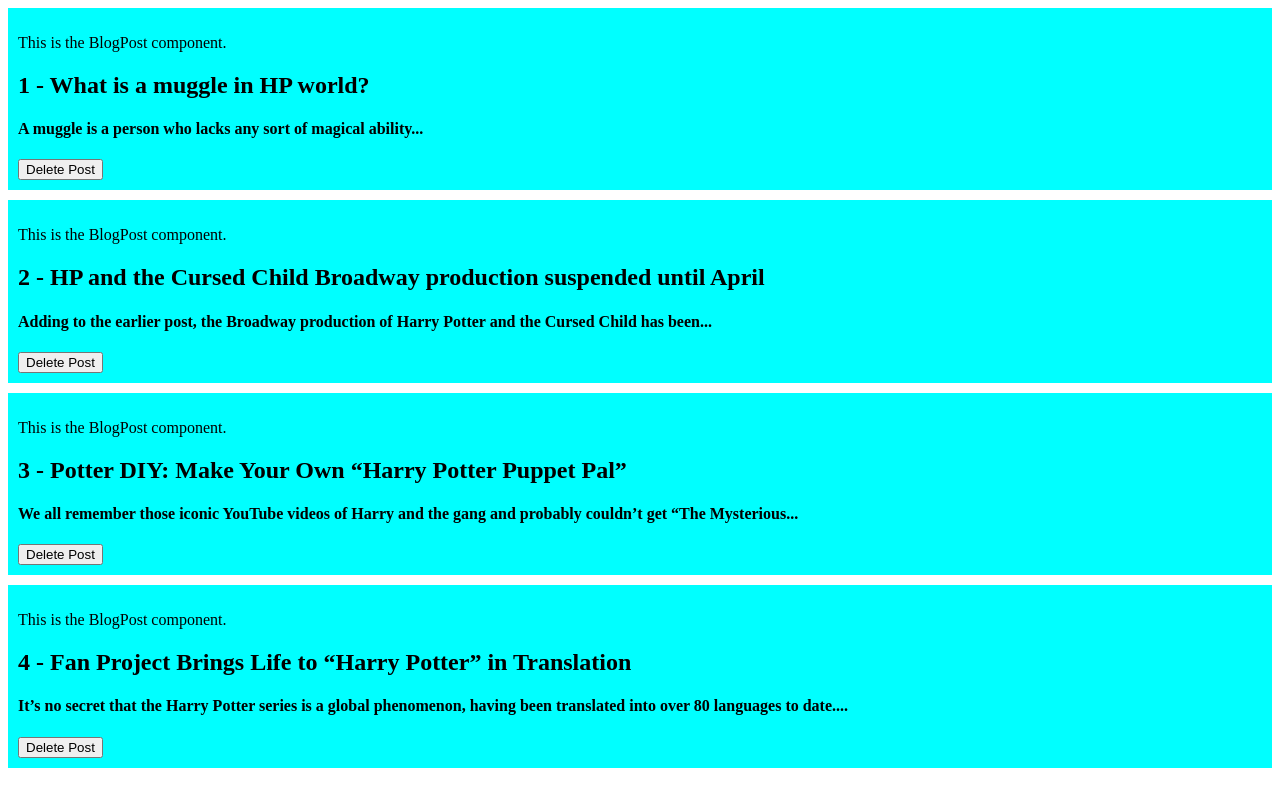
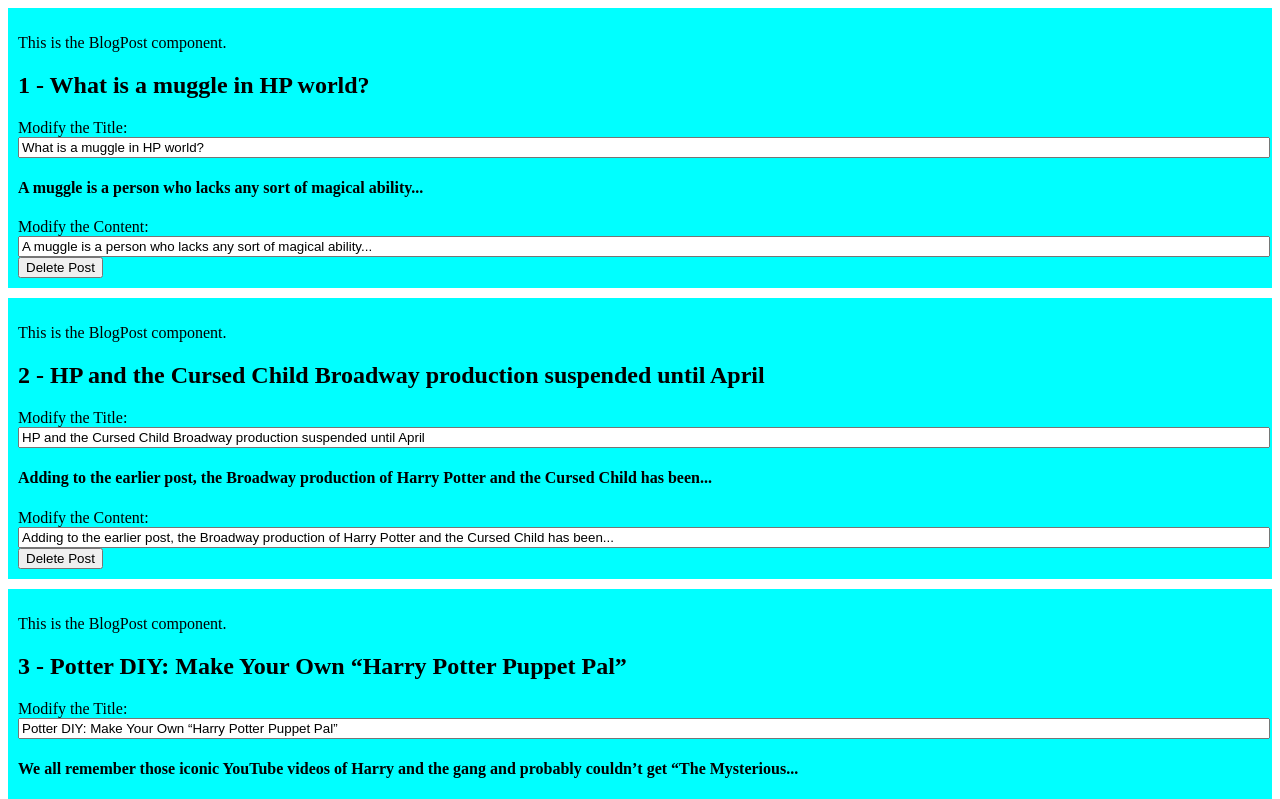
Before and after one commit to LdChambers/learn-vue-3-with-Landen, a Vue app: page / in a window 1280 px wide. Shown: the top 799 px of the page. Built offline with nearby package versions, Linux system fonts and the light colour scheme.

Commit message:
Component v-model for a two-way data binding

```diff
--- a/src/App.vue
+++ b/src/App.vue
@@ -1,5 +1,12 @@
 <template>
-  <BlogPost v-for="post in posts" :key="post.id" v-bind="post" @delete-blog-post="processDeletion"></BlogPost>
+  <BlogPost
+  v-for="post in posts"
+  :key="post.id"
+  :id="post.id"
+  v-model:blogPostTitle="post.blogPostTitle"
+  v-model:blogPostContent="post.blogPostContent"
+  @delete-blog-post="processDeletion"
+  ></BlogPost>
 </template>
 
 <script setup>
--- a/src/BlogPost.vue
+++ b/src/BlogPost.vue
@@ -5,7 +5,15 @@
       </p>
       <!-- Display the id, title, and content of a blog post. -->
       <h2>{{ id }} - {{ blogPostTitle }}</h2>
+      <div>
+        Modify the Title:
+        <input type="text" v-model="blogPostTitle" />
+      </div>
       <h4>{{ blogPostContent }}</h4>
+      <div>
+        Modify the Content:
+        <input type="text" v-model="blogPostContent" />
+      </div>
       <button @click="$emit('Delete-blog-post', id)">Delete Post</button>
     </div>
   </template>
@@ -14,8 +22,11 @@
   import { ref } from 'vue'
 
   let message = ref('This is the BlogPost component.')
-  const props = defineProps(['id', 'blogPostTitle', 'blogPostContent'])
+  const props = defineProps(['id'])
   defineEmits(['delete-blog-post'])
+
+  let blogPostContent = defineModel('blogPostContent')
+  let blogPostTitle = defineModel('blogPostTitle')
   </script>
 
   <style scoped>
@@ -24,4 +35,7 @@
     padding: 10px;
     margin-bottom: 10px;
   }
+  input {
+    width: 100%;
+  }
   </style>
```
